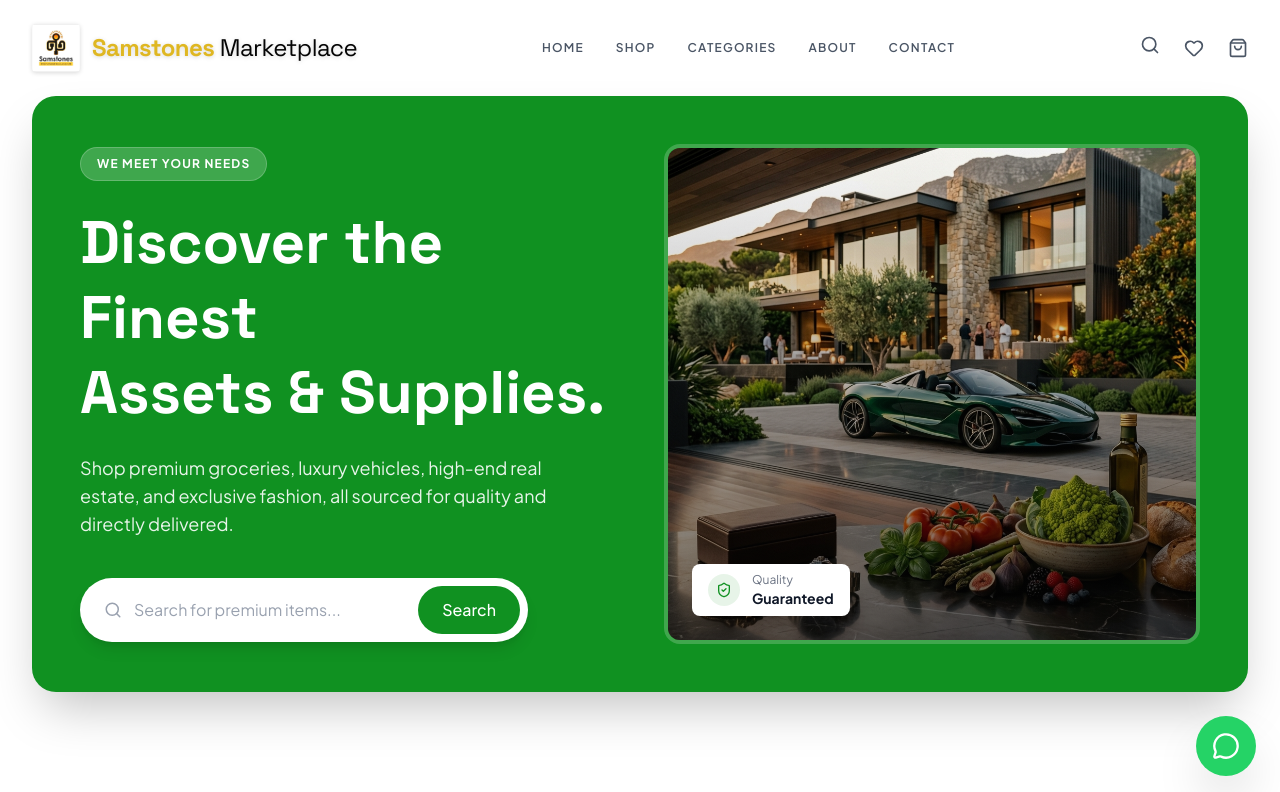
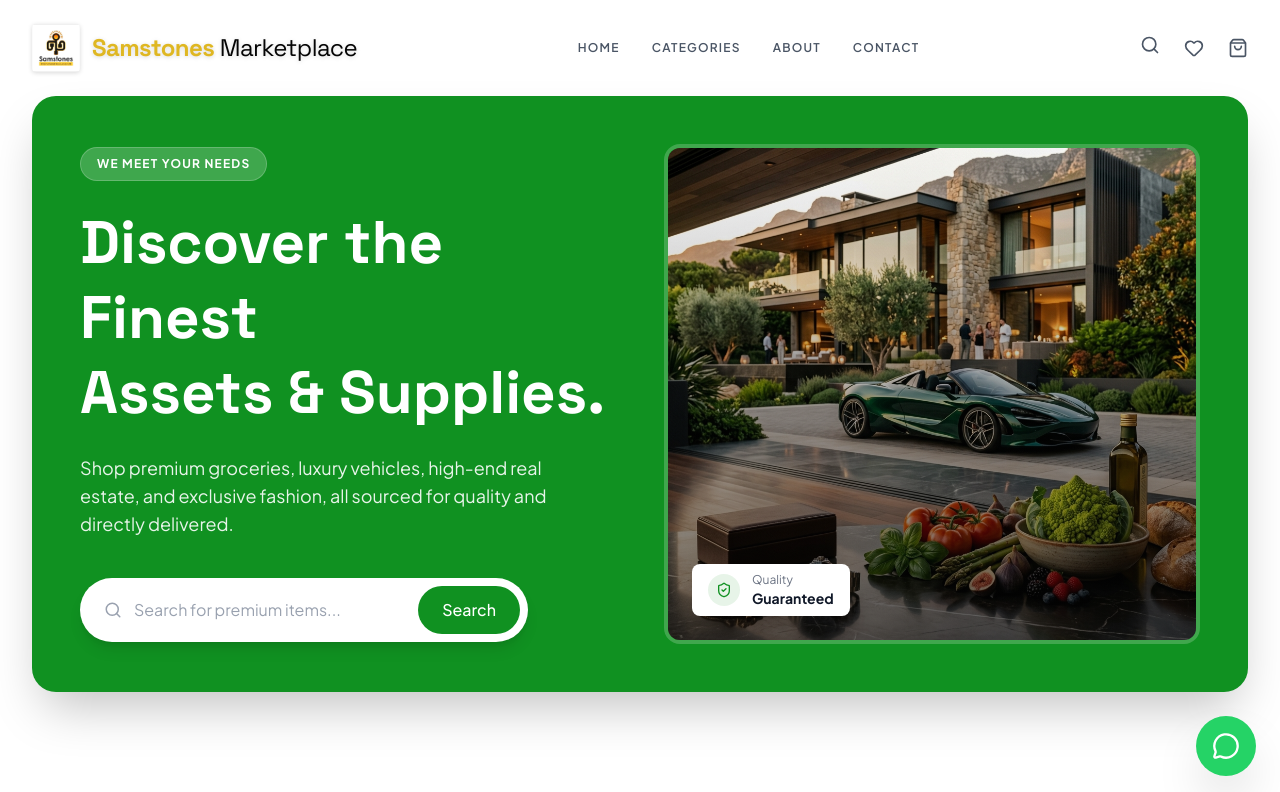
Before and after one commit to Jonadabuncommon1/samstones1, a React (Vite) app: page / in a window 1280 px wide. Shown: the top 792 px of the page. Built offline with nearby package versions, Linux system fonts and the light colour scheme.

Commit message:
Remove 'Shop' link from the navigation menu

```diff
--- a/src/components/layout/Navbar.tsx
+++ b/src/components/layout/Navbar.tsx
@@ -20,7 +20,6 @@ export const Navbar = () => {
 
   const navLinks = [
     { name: 'Home', view: 'home' as const },
-    { name: 'Shop', view: 'shop' as const },
     { name: 'Categories', view: 'categories' as const },
     { name: 'About', view: 'about' as const },
     { name: 'Contact', view: 'contact' as const }
```
